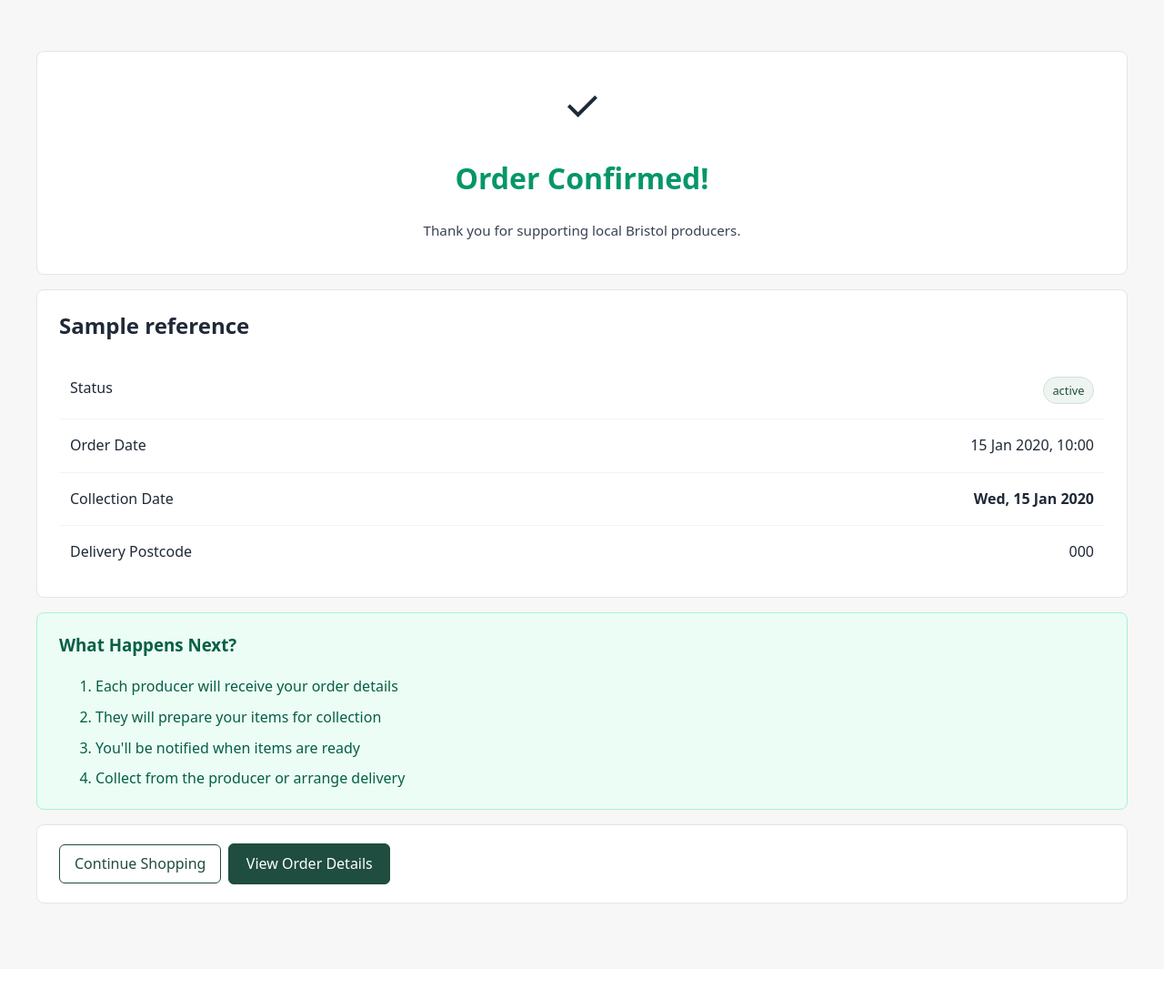
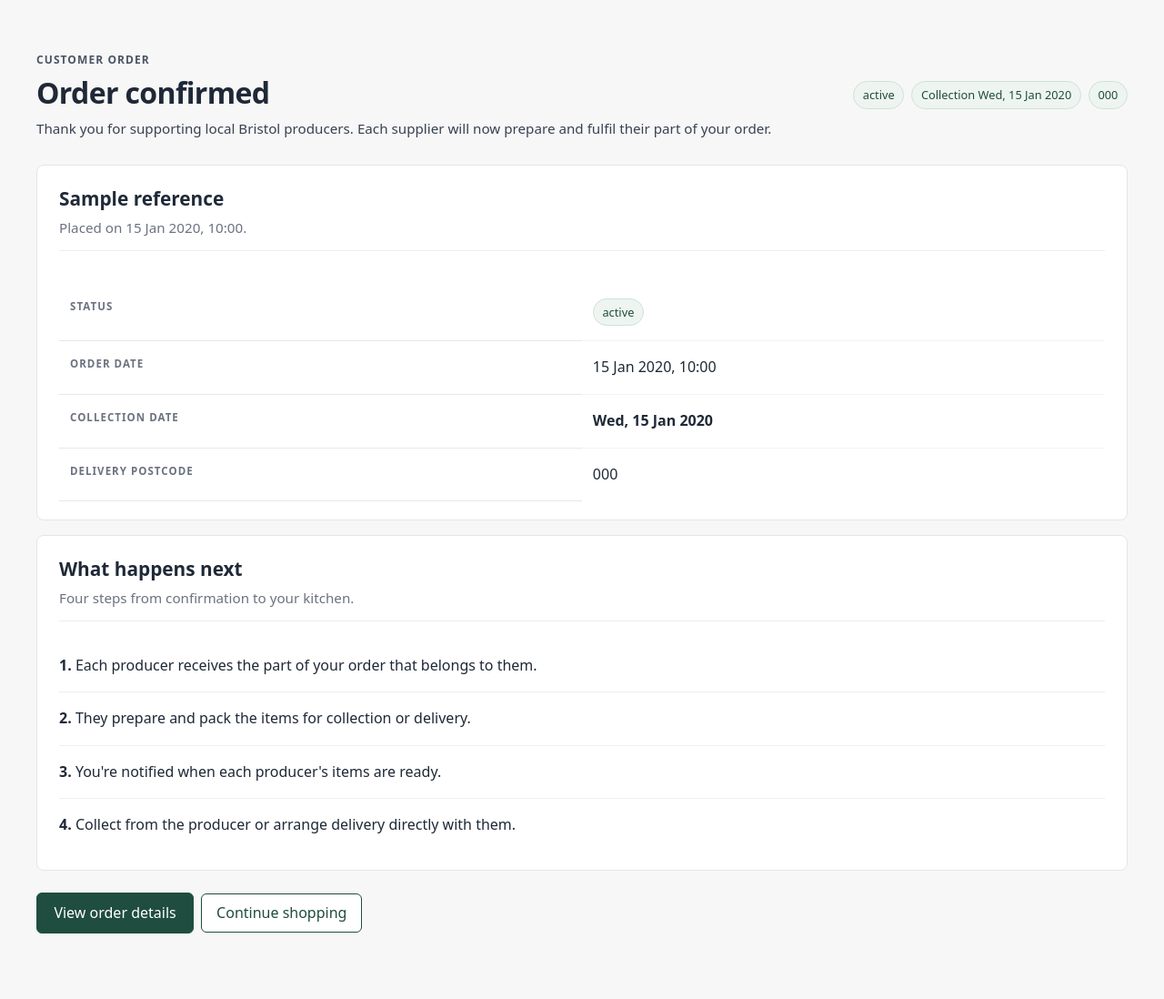
Before and after one commit to FinlayRed/DESD, a Django app: template core/templates/core/checkout/payment_success.html in a window 1280 px wide. Shown: the part 83-1181 px from the top of the page at 91% size. Before the commit the page ends 1076 px from the top, so only its background shows below. Run offline with Django 5.2, Linux system fonts and the light colour scheme; the template is opened without the code that fills it: most values are stand-ins (such as "Sample title", 1, 10 or a date in 2020).

Commit message:
Rewrite payment success page in the shared design language
payment_success.html was the only customer template still off-style:
a centered card with a custom green checkmark, a hand-coloured
"Order Confirmed!" headline, and a mint-green inline-styled "What
Happens Next?" panel.

Rewritten to use the same structure every other customer page uses:
- .page-intro with eyebrow, h1, paragraph, and a chip-row of status
  + collection / postcode badges.
- An order-summary article.card.stack with a section-title and a
  table of order metadata.
- A "What happens next" article.card.stack with a section-title and
  a numbered list-reset / list-item sequence.
- A bottom .actions row with primary "View order details" and
  secondary "Continue shopping".

Tested live: customer subtitle reads "Customer shop", reference is
ORD-00001, all chips and buttons inherit the brand-green palette.

```diff
--- a/core/templates/core/checkout/payment_success.html
+++ b/core/templates/core/checkout/payment_success.html
@@ -3,55 +3,79 @@
 {% block title %}Order Confirmed - {{ order.reference|default:order.id }}{% endblock %}
 
 {% block content %}
-<div class="card" style="text-align: center;">
-    <div style="font-size: 3rem; margin-bottom: 1rem;">✓</div>
-    <h1 style="margin-top: 0; color: #059669;">Order Confirmed!</h1>
-    <p class="lead">Thank you for supporting local Bristol producers.</p>
+<div class="page-intro">
+    <div>
+        <div class="eyebrow">Customer order</div>
+        <h1>Order confirmed</h1>
+        <p>Thank you for supporting local Bristol producers. Each supplier will now prepare and fulfil their part of your order.</p>
+    </div>
+    <div class="chip-row">
+        <span class="badge">{{ order.get_status_display }}</span>
+        {% if order.collection_date %}
+            <span class="badge">Collection {{ order.collection_date|date:"D, d M Y" }}</span>
+        {% endif %}
+        {% if order.delivery_postcode %}
+            <span class="badge">{{ order.delivery_postcode }}</span>
+        {% endif %}
+    </div>
 </div>
 
-<div class="card" style="margin-top: 1rem;">
-    <h2 style="margin-top: 0;">{{ order.reference|default:order.id }}</h2>
+<div class="stack">
+    <article class="card stack">
+        <div class="section-title">
+            <div>
+                <h2>{{ order.reference|default:order.id }}</h2>
+                <p class="meta">Placed on {{ order.created_at|date:"d M Y, H:i" }}.</p>
+            </div>
+        </div>
 
+        <div class="table-wrap">
             <table>
                 <tbody>
                     <tr>
-                <td>Status</td>
-                <td style="text-align: right;">
-                    <span class="badge badge-confirmed">{{ order.get_status_display }}</span>
-                </td>
+                        <th scope="row">Status</th>
+                        <td><span class="badge">{{ order.get_status_display }}</span></td>
                     </tr>
                     <tr>
-                <td>Order Date</td>
-                <td style="text-align: right;">{{ order.created_at|date:"d M Y, H:i" }}</td>
+                        <th scope="row">Order date</th>
+                        <td>{{ order.created_at|date:"d M Y, H:i" }}</td>
                     </tr>
                     {% if order.collection_date %}
                         <tr>
-                <td>Collection Date</td>
-                <td style="text-align: right;"><strong>{{ order.collection_date|date:"D, d M Y" }}</strong></td>
+                            <th scope="row">Collection date</th>
+                            <td><strong>{{ order.collection_date|date:"D, d M Y" }}</strong></td>
                         </tr>
                     {% endif %}
                     {% if order.delivery_postcode %}
                         <tr>
-                <td>Delivery Postcode</td>
-                <td style="text-align: right;">{{ order.delivery_postcode }}</td>
+                            <th scope="row">Delivery postcode</th>
+                            <td>{{ order.delivery_postcode }}</td>
                         </tr>
                     {% endif %}
                 </tbody>
             </table>
         </div>
+    </article>
 
-<div class="card" style="margin-top: 1rem; background: #ecfdf5; border-color: #a7f3d0;">
-    <h3 style="margin-top: 0; color: #065f46;">What Happens Next?</h3>
-    <ol style="color: #065f46; margin-bottom: 0;">
-        <li style="margin-bottom: 0.5rem;">Each producer will receive your order details</li>
-        <li style="margin-bottom: 0.5rem;">They will prepare your items for collection</li>
-        <li style="margin-bottom: 0.5rem;">You'll be notified when items are ready</li>
-        <li>Collect from the producer or arrange delivery</li>
-    </ol>
+    <article class="card stack">
+        <div class="section-title">
+            <div>
+                <h2>What happens next</h2>
+                <p class="meta">Four steps from confirmation to your kitchen.</p>
+            </div>
         </div>
 
-<div class="card actions space-between" style="margin-top: 1rem;">
-    <a href="{% url 'core:customer-product-list' %}" class="btn">Continue Shopping</a>
-    <a href="{% url 'core:customer-order-detail' pk=order.id %}" class="btn primary">View Order Details</a>
+        <ol class="list-reset">
+            <li class="list-item"><strong>1.</strong> Each producer receives the part of your order that belongs to them.</li>
+            <li class="list-item"><strong>2.</strong> They prepare and pack the items for collection or delivery.</li>
+            <li class="list-item"><strong>3.</strong> You're notified when each producer's items are ready.</li>
+            <li class="list-item"><strong>4.</strong> Collect from the producer or arrange delivery directly with them.</li>
+        </ol>
+    </article>
+</div>
+
+<div class="actions" style="margin-top: 1.5rem;">
+    <a href="{% url 'core:customer-order-detail' pk=order.id %}" class="btn primary">View order details</a>
+    <a href="{% url 'core:customer-product-list' %}" class="btn">Continue shopping</a>
 </div>
 {% endblock %}
```
Also changed, not shown: docs/ui-consistency-fixes/README.md, 2 other files. Lines whose indentation alone changed are shown as unchanged.
